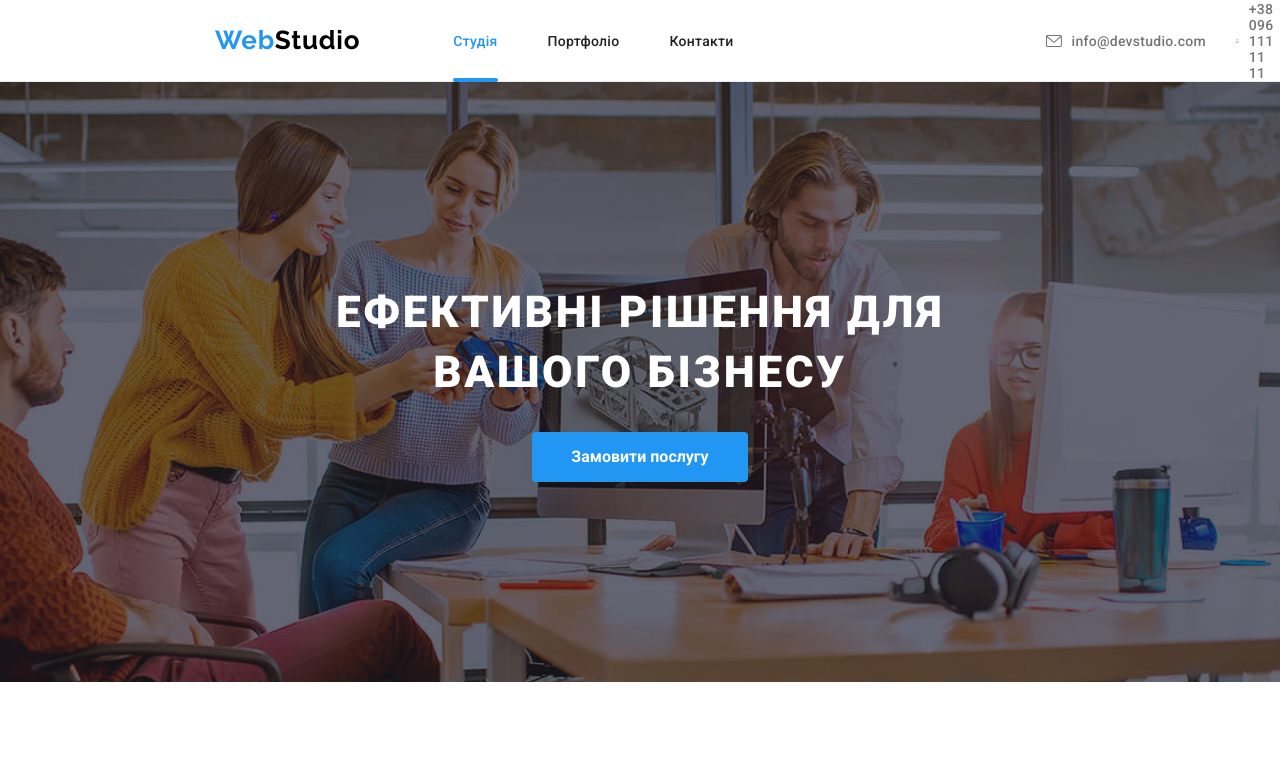
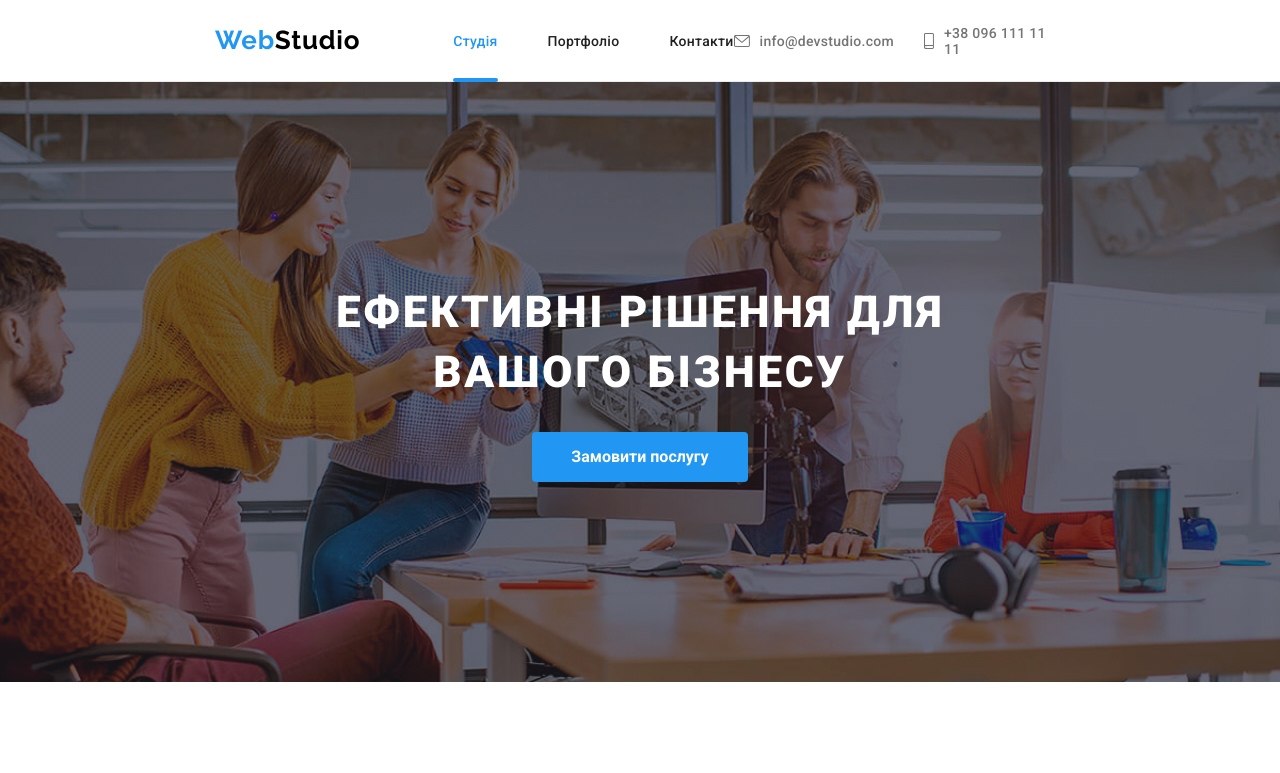
Before and after one commit to pyatnovov/goit-markup-hw-08, a plain HTML site: page index.html in a window 1280 px wide. Shown: the top 773 px of the page. Drawn offline with nearby package versions, Linux system fonts and the light colour scheme.

Commit message:
Готово

```diff
--- a/sass/components/_header.scss
+++ b/sass/components/_header.scss
@@ -126,8 +126,6 @@ display: none;
         flex-direction: row;
         align-items: center;
         gap: 30px;
-        margin-left: 312px;
-
     }
 }
 
```
Also changed, not shown: css/main.css, css/main.min.css, 2 other files.
